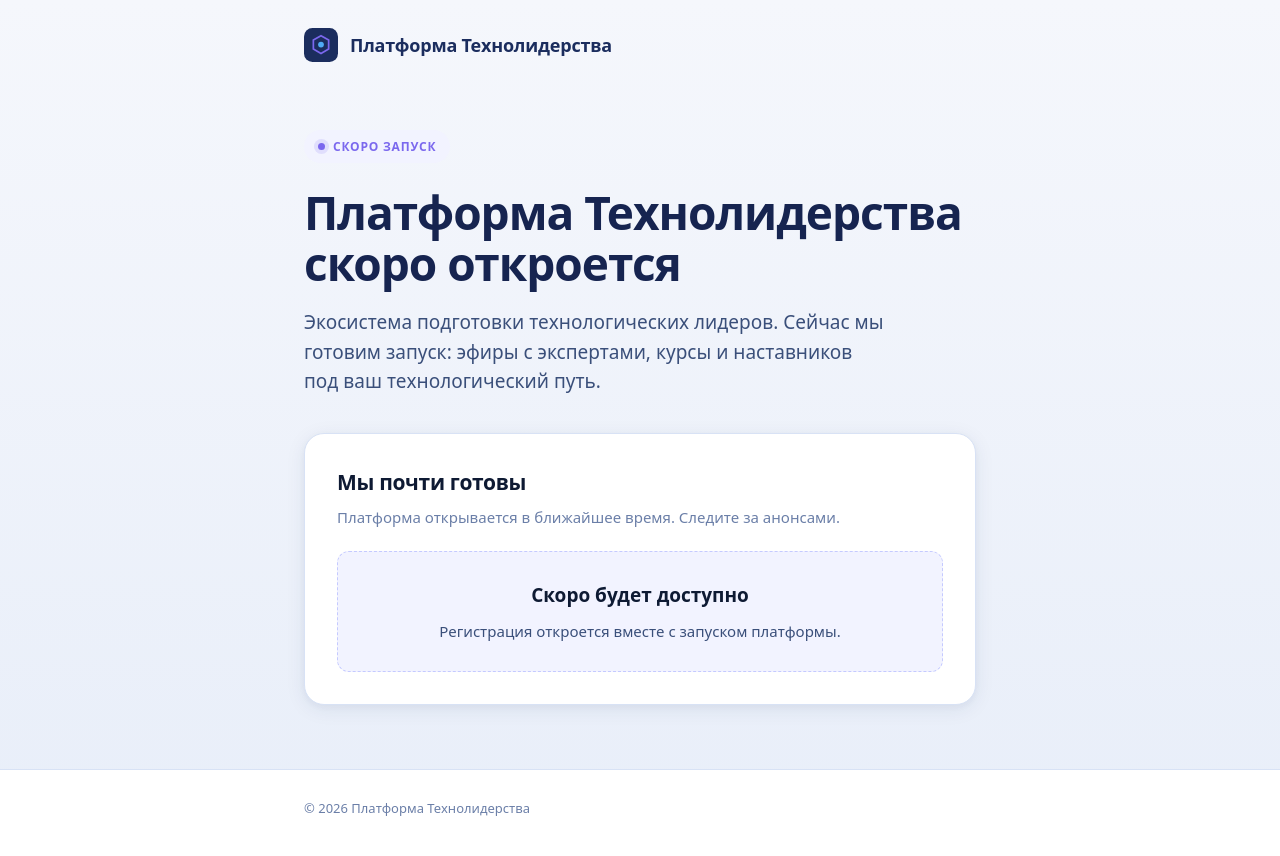
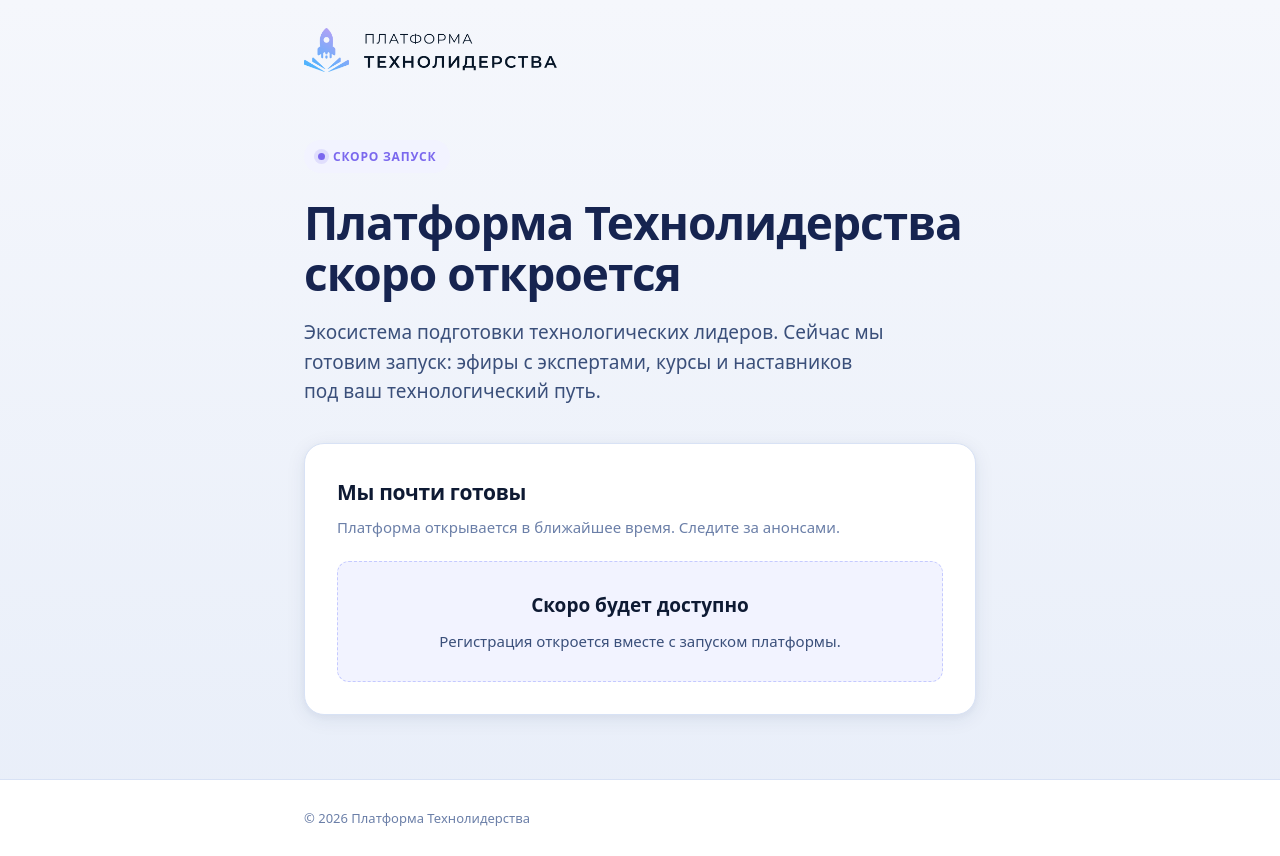
Before and after one commit to anadevpm/techleader-soon, a plain HTML site: page index.html in a window 1280 px wide. Drawn offline with Linux system fonts and the light colour scheme.

Commit message:
header: реальный логотип платформы (ракета+книга) вместо плейсхолдера

```diff
--- a/index.html
+++ b/index.html
@@ -56,8 +56,9 @@ img { max-width: 100%; display: block; }
 
 header.site-header { padding: 28px 0; }
 header .container { display: flex; align-items: center; }
-.brand { display: inline-flex; align-items: center; gap: 12px; color: var(--garnet); font-weight: 800; font-size: 18px; letter-spacing: -0.2px; text-decoration: none; }
-.brand-mark { width: 34px; height: 34px; flex-shrink: 0; }
+.brand { display: inline-flex; align-items: center; text-decoration: none; }
+.brand-logo { height: 44px; width: auto; max-width: 100%; }
+@media (max-width: 520px) { .brand-logo { height: 36px; } }
 
 main.hero {
   flex: 1;
@@ -135,13 +136,8 @@ footer.site-footer {
 
 <header class="site-header">
   <div class="container">
-    <a href="/" class="brand">
-      <svg class="brand-mark" viewBox="0 0 40 40" fill="none" xmlns="http://www.w3.org/2000/svg" aria-hidden="true">
-        <rect width="40" height="40" rx="10" fill="#1B2D5E"/>
-        <path d="M20 9l9 5.2v10.4L20 30l-9-5.4V14.2L20 9z" stroke="#7B68EE" stroke-width="2" fill="none"/>
-        <circle cx="20" cy="19.5" r="3.4" fill="#4FABF5"/>
-      </svg>
-      Платформа&nbsp;Технолидерства
+    <a href="/" class="brand" aria-label="Платформа Технолидерства">
+      <img src="/logo.png" alt="Платформа Технолидерства" class="brand-logo">
     </a>
   </div>
 </header>
```
Also changed, not shown: logo.png (added).
